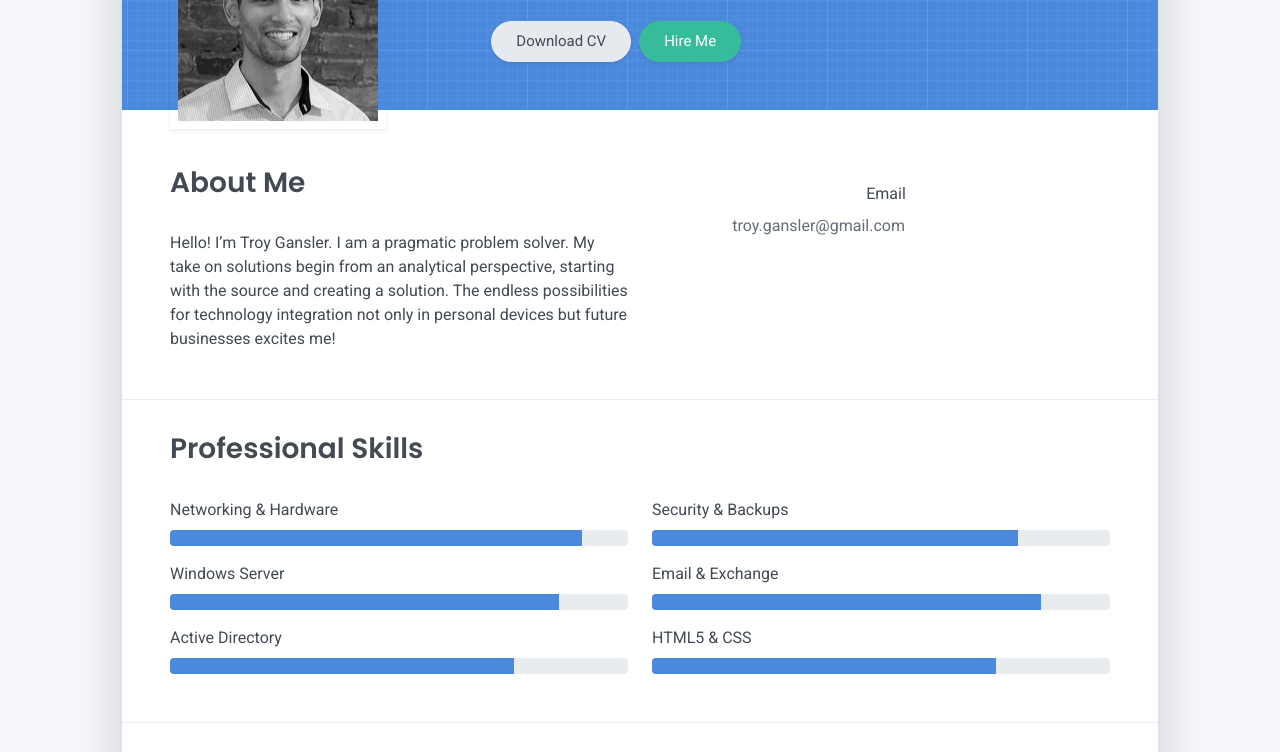
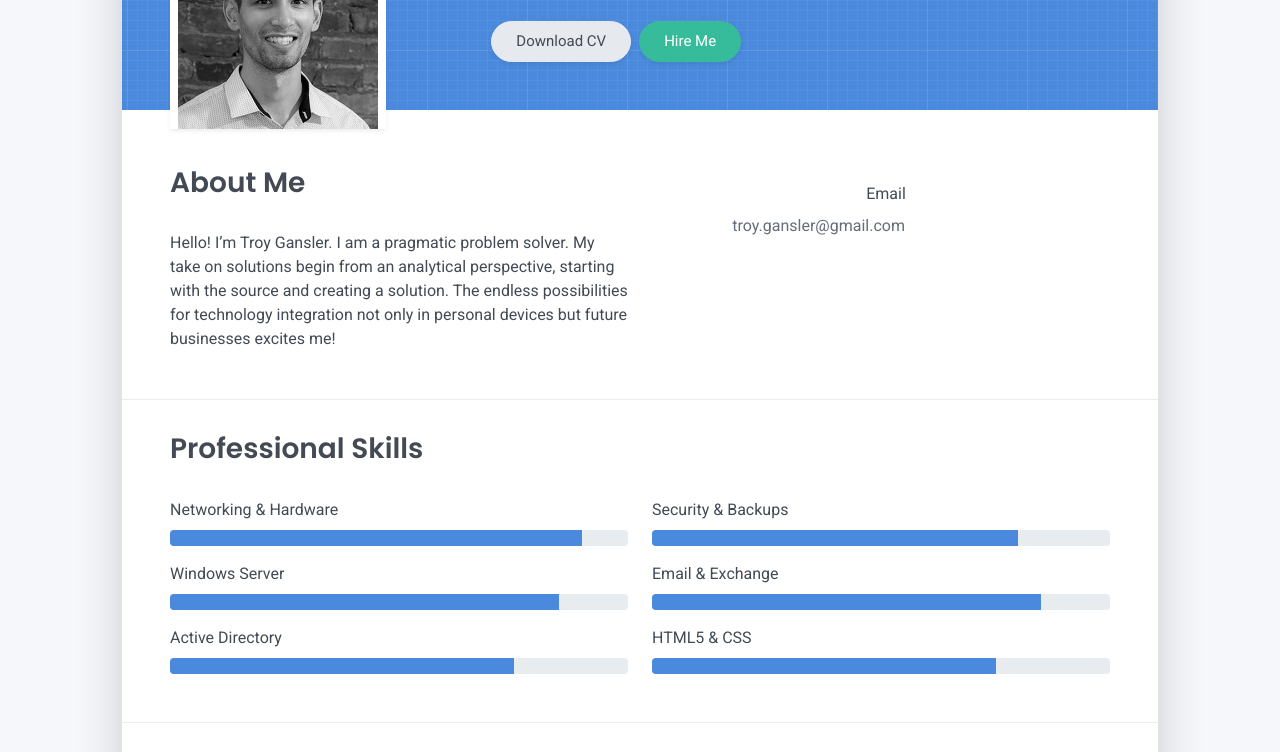
Before and after one commit to troygansler/troygansler.github.io, a plain HTML site: page index.html in a window 1280 px wide. Shown: the part 259-1011 px from the top of the page. Drawn offline with Linux system fonts and the light colour scheme.

Commit message:
Update index.html

```diff
--- a/index.html
+++ b/index.html
@@ -48,7 +48,7 @@
   <div class="cover-bg p-3 p-lg-4 text-white">
     <div class="row">
       <div class="col-lg-4 col-md-5">
-        <div class="avatar hover-effect shadow-sm p-1"><img src="images/Troy2.jpg" width="200" height="200"/></div>
+        <div class="avatar hover-effect bg-white shadow-sm p-1"><img src="images/Troy2.jpg" width="200" height="208"/></div>
       </div>
       <div class="col-lg-8 col-md-7 text-center text-md-start">
         <h2 class="h1 mt-2" data-aos="fade-left" data-aos-delay="0">Troy Gansler</h2>
```
